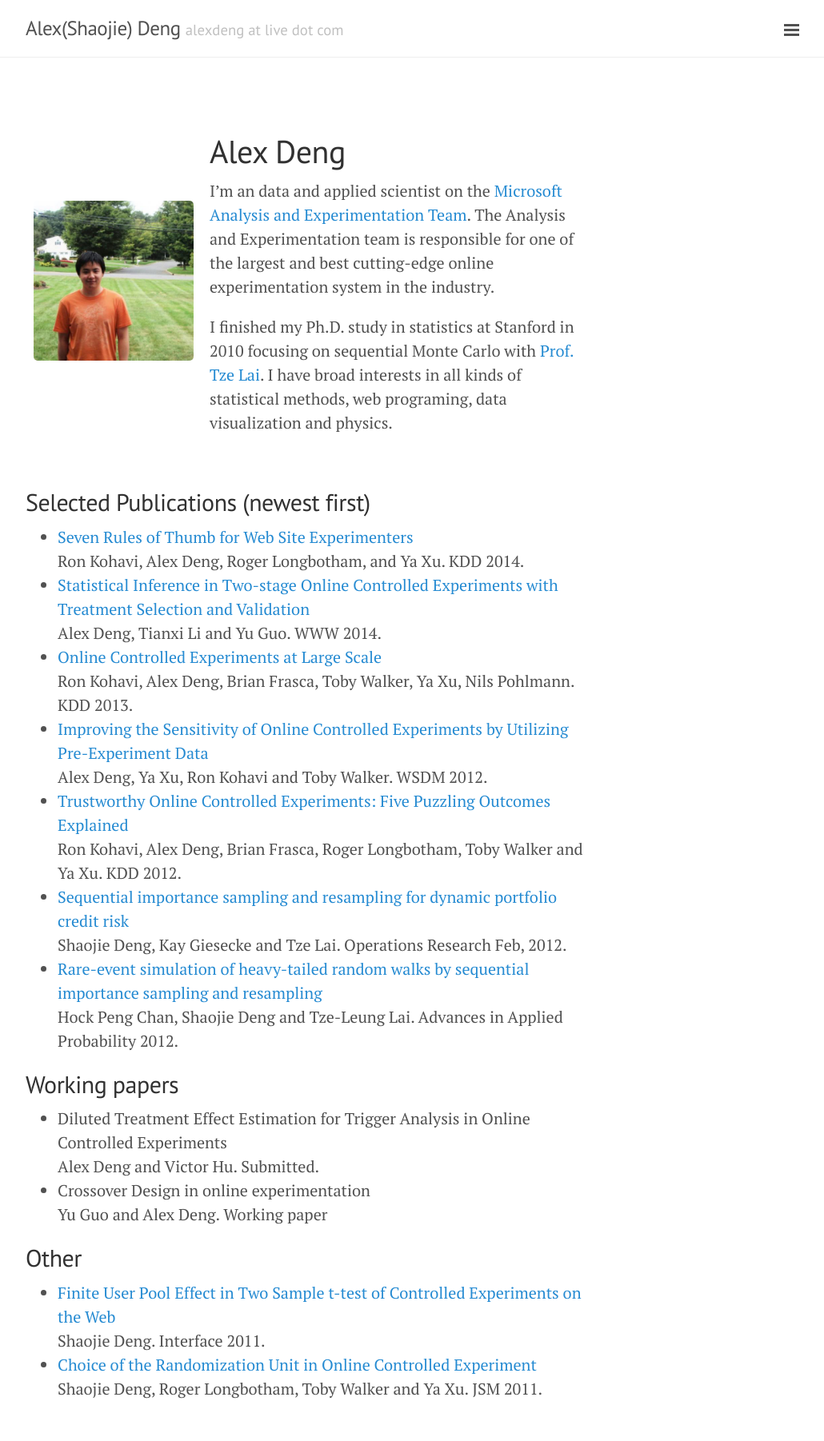
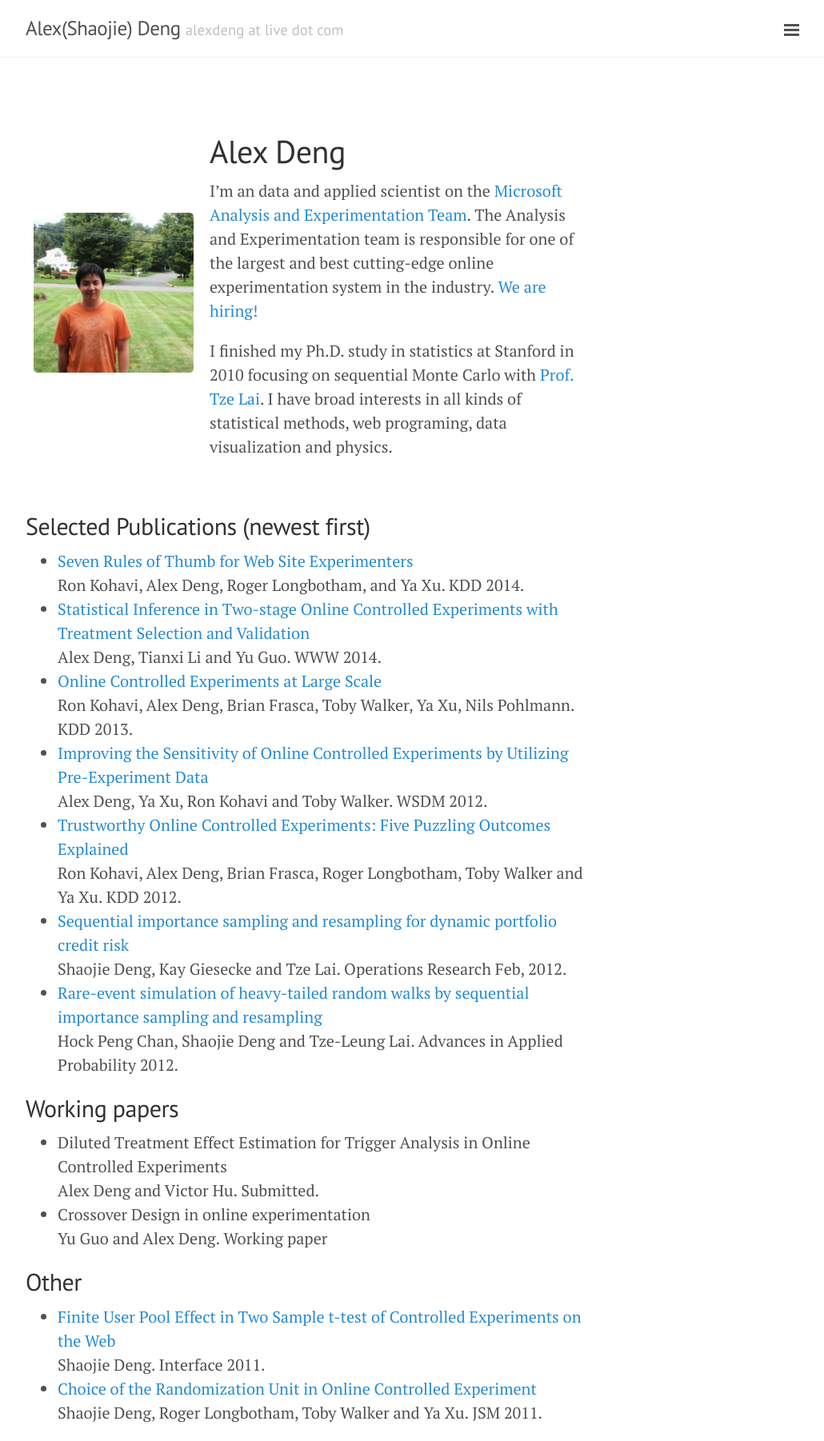
Before and after one commit to alexdeng/alexdeng.github.io, a Jekyll site: the page built from index.md, in a window 1280 px wide. Shown: the whole page at 80% size, without its empty margins (248-1278 px from the left). Built offline with Jekyll 4.4.1, drawn with Linux system fonts in a browser that asks for light colours; before the commit the page ends 1772 px from its top, so only the background shows below that.

Commit message:
add hiring message

```diff
--- a/index.md
+++ b/index.md
@@ -16,7 +16,7 @@ markdown: kramdown
 <table style="border:0">
 <tr><h1>Alex Deng</h1></tr>
 <tr markdown="block">
-I'm an data and applied scientist on the [Microsoft Analysis and Experimentation Team](http://www.exp-platform.com). The Analysis and Experimentation team is responsible for one of the largest and best cutting-edge online experimentation system in the industry.
+I'm an data and applied scientist on the [Microsoft Analysis and Experimentation Team](http://www.exp-platform.com). The Analysis and Experimentation team is responsible for one of the largest and best cutting-edge online experimentation system in the industry. [We are hiring!](http://www.exp-platform.com/Pages/hiring.aspx)
 
 I finished my Ph.D. study in statistics at Stanford in 2010 focusing on sequential Monte Carlo with [Prof. Tze Lai](https://statistics.stanford.edu/people/tze-leung-lai). I have broad interests in all kinds of statistical methods, web programing, data visualization and physics.
 
```
